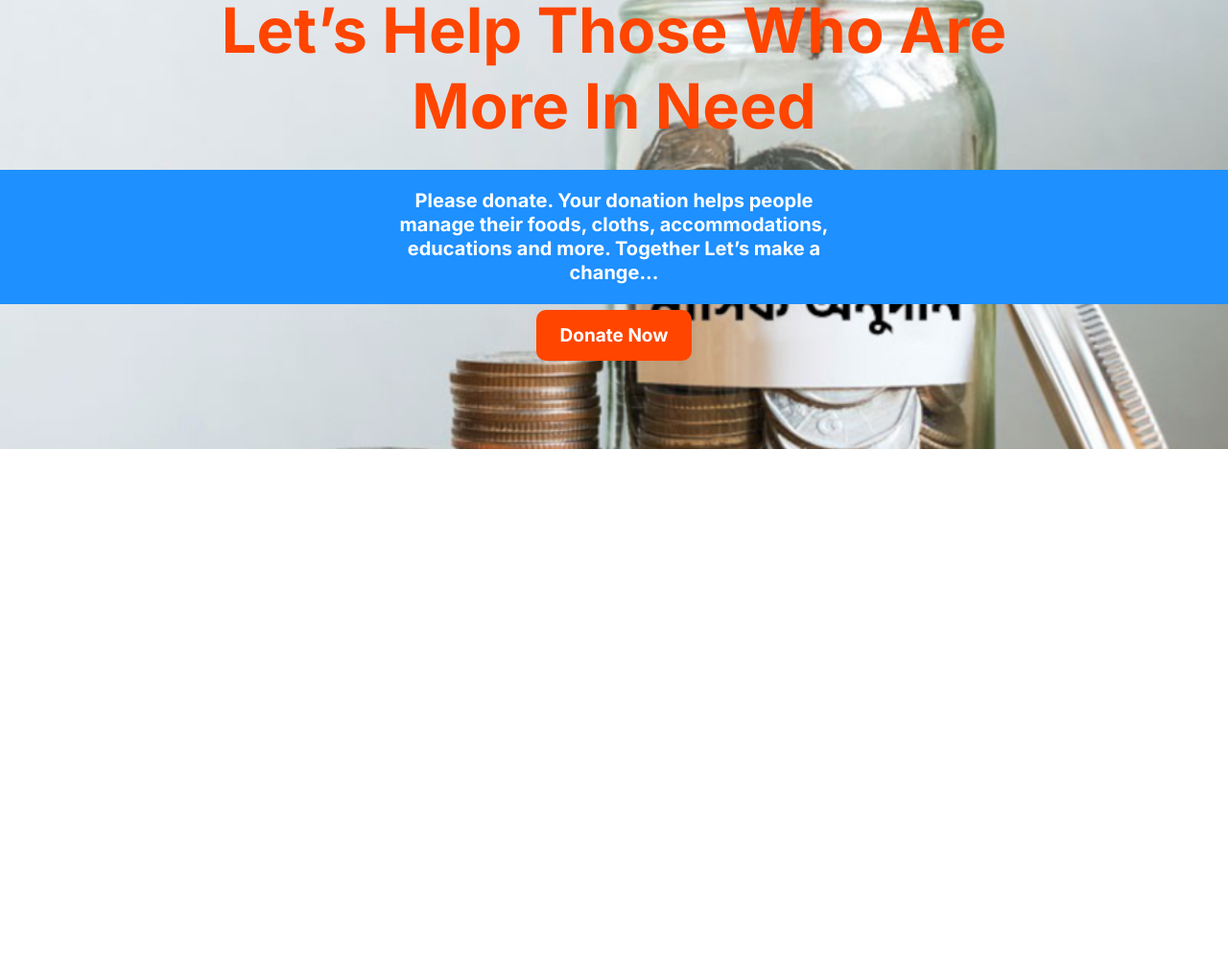
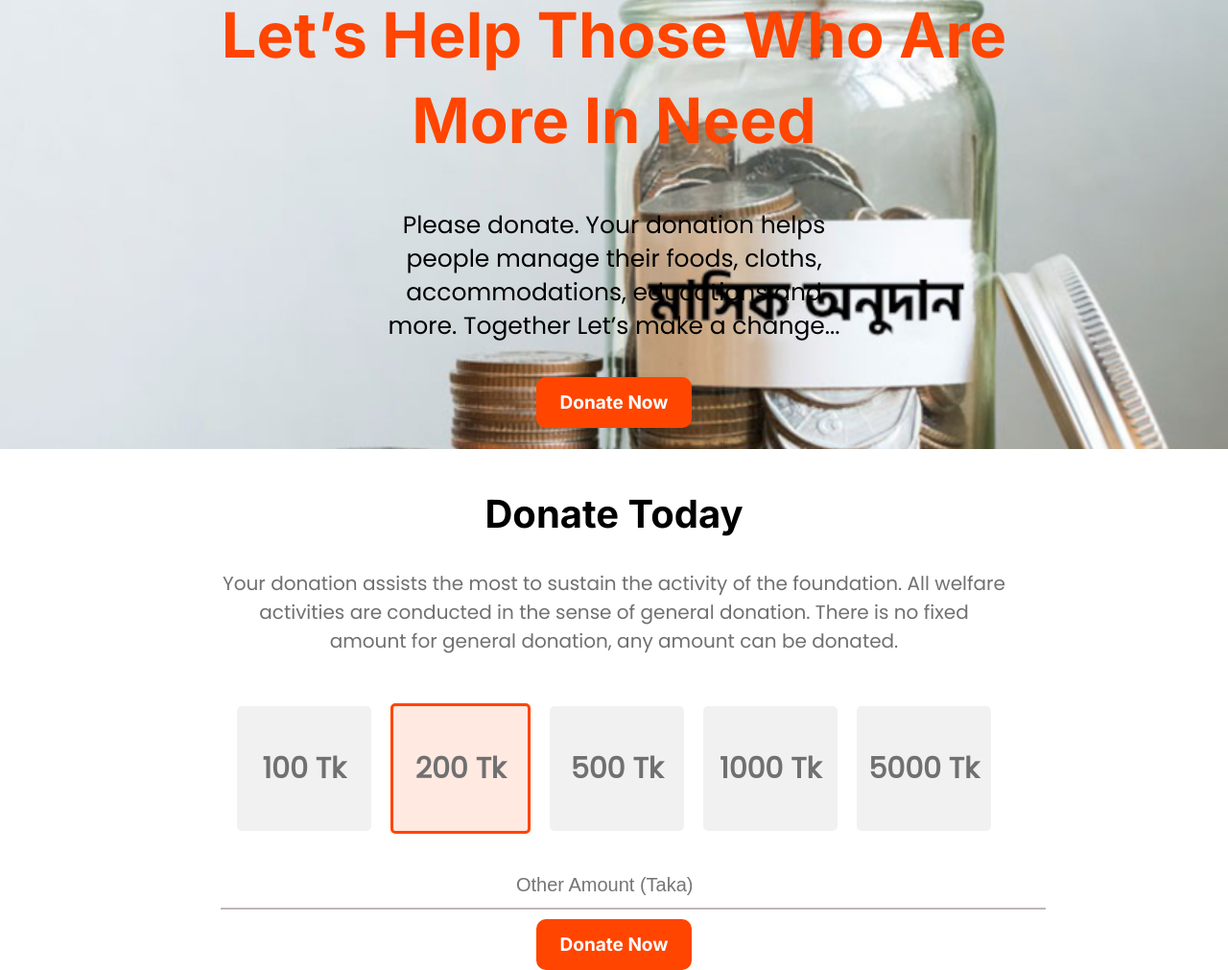
Before and after one commit to SheikhMujib/mujib-welfare, a plain HTML site: page index.html in a window 1280 px wide. Shown: the part 202-1213 px from the top of the page at 96% size. Before the commit the page ends 800 px from the top, so only its background shows below. Drawn offline with Linux system fonts and the light colour scheme.

Commit message:
donate-today section added

```diff
--- a/index.html
+++ b/index.html
@@ -8,6 +8,9 @@
     <link rel="preconnect" href="https://fonts.googleapis.com">
     <link rel="preconnect" href="https://fonts.gstatic.com" crossorigin>
     <link href="https://fonts.googleapis.com/css2?family=Inter:wght@700&display=swap" rel="stylesheet">
+    <link rel="preconnect" href="https://fonts.googleapis.com">
+    <link rel="preconnect" href="https://fonts.gstatic.com" crossorigin>
+    <link href="https://fonts.googleapis.com/css2?family=Poppins&display=swap" rel="stylesheet">
     <link rel="stylesheet" href="style.css">
     <title>Mujib Welfare</title>
 </head>
@@ -16,10 +19,43 @@
     <section class="top-banner">
         <div class="donate-now">
             <h1>Let’s Help Those Who Are</h1>
-                <h1>More In Need</h1>
-            <p>Please donate. Your donation helps people manage their foods, cloths, accommodations, educations and more. Together Let’s make a change...</p>
-                <a href="#" class="donate-btn">Donate Now</a>
+            <h1>More In Need</h1>
+            <p>Please donate. Your donation helps people manage their foods, cloths, accommodations, educations and
+                more. Together Let’s make a change...</p>
+            <a href="#" class="donate-btn">Donate Now</a>
         </div>
+    </section>
+    <section class="donate-today flex-container">
+        <div>
+            <h2>Donate Today</h2>
+            <p>Your donation assists the most to sustain the activity of the foundation. All welfare activities are
+                conducted in the sense of general donation. There is no fixed amount for general donation, any amount
+                can be
+                donated.</p>
+        </div>
+        <div class="donation-amount">
+            <div>
+                <p>100 Tk</p>
+            </div>
+            <div id="selected-amount">
+                <p>200 Tk</p>
+            </div>
+            <div>
+                <p>500 Tk</p>
+            </div>
+            <div>
+                <p>1000 Tk</p>
+            </div>
+            <div>
+                <p>5000 Tk</p>
+            </div>
+        </div>
+        <div>
+            <input type="number" name="damount" id="damount" placeholder="Other Amount (Taka)
+        " min="1">
+            <!-- <hr> -->
+        </div>
+        <a href="#" class="donate-btn">Donate Now</a>
     </section>
 </body>
 
--- a/style.css
+++ b/style.css
@@ -1,7 +1,12 @@
 body {
     font-family: 'Inter', sans-serif;
     font-size: 20px;
+
     margin: 0;
+}
+p{
+    font-family: 'Poppins', sans-serif;
+    color: #707070;
 }
 
 h1 {
@@ -24,12 +29,14 @@ h1 {
     top: 25%;
     width: 100%;
     text-align: center;
-    line-height: 25px;
+    line-height: 35px;
 }
 
 .donate-now p {
+    font-size: 25px;
     padding: 20px 400px;
-    background-color: dodgerblue;
+    /* background-color: dodgerblue; */
+    color: #000000;
 }
 
 .donate-btn {
@@ -40,3 +47,50 @@ h1 {
     color: #ffffff;
     background-color: orangered;
 }
+
+/* 2nd section start from here   */
+.flex-container {
+    display: flex;
+    flex-direction: column;
+    align-items: center;
+    justify-content: center;
+}
+
+.flex-container>div {
+    width: 820px;
+    margin: 10px;
+    text-align: center;
+}
+h2{
+    font-size: 40px;
+}
+.donation-amount {
+    display: flex;
+    flex-direction: row;
+    align-items: center;
+    justify-content: center;
+}
+
+.donation-amount>div {
+    background-color: #f1f1f1;
+    width: 140px;
+    margin: 10px;
+    text-align: center;
+    line-height: 70px;
+    font-size: 30px;
+    font-weight: 800;
+    border-radius: 5px;
+}
+#selected-amount{
+    background-color: rgb(255, 233, 225);
+    border: 3px solid orangered;
+    color: orangered;
+}
+input[type=number]{
+    width: 100%;
+    padding: 12px 20px;
+    border: none;
+    font-size: 20px;
+    text-align: center;
+    border-bottom: 2px solid rgb(189, 183, 183);
+}
```
